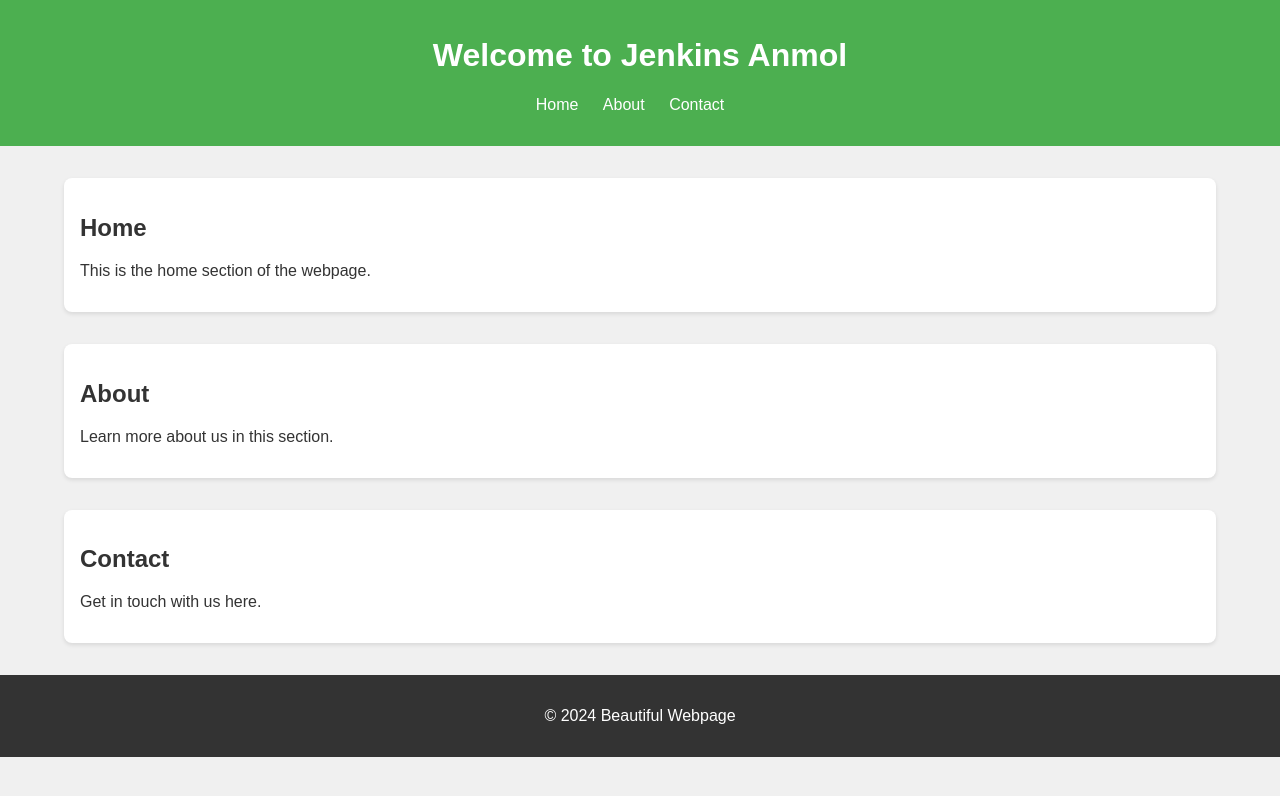
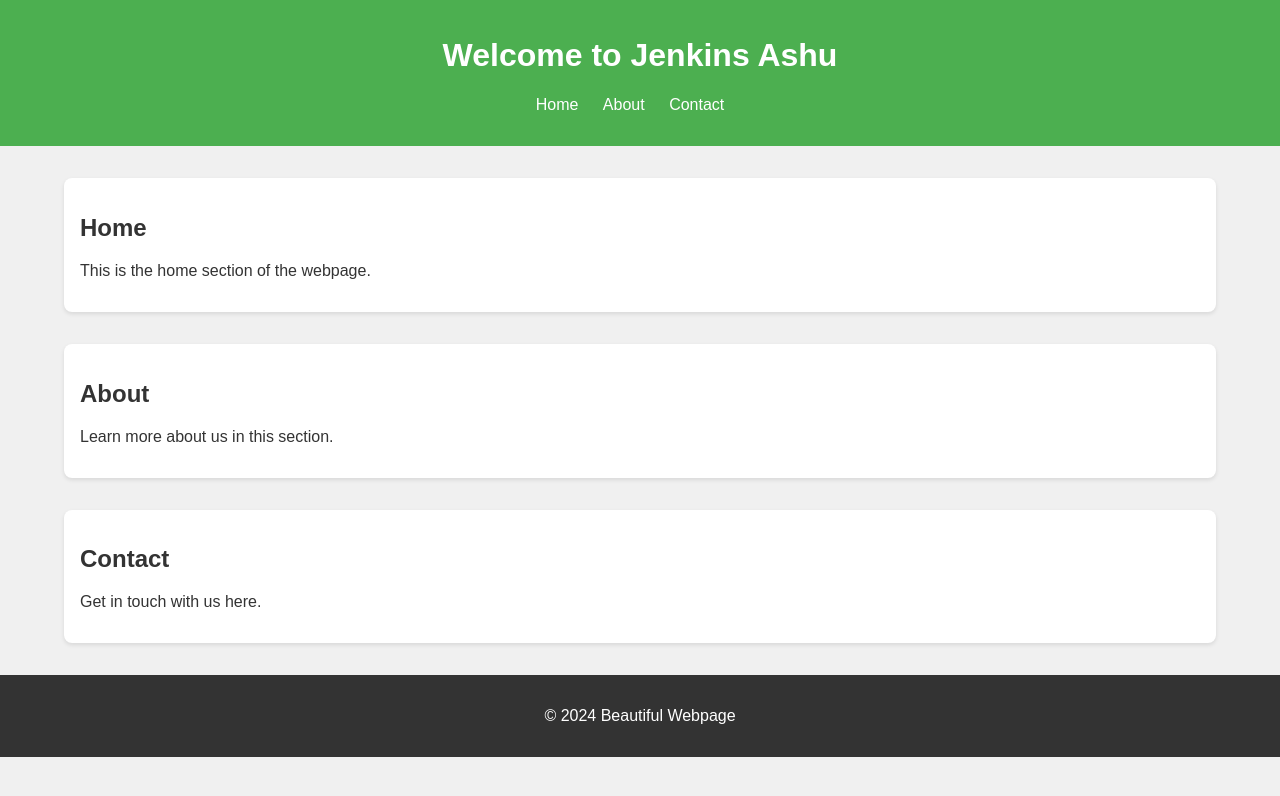
Before and after one commit to ashu-gfx/jenkins, a plain HTML site: page index.html in a window 1280 px wide. Drawn offline with Linux system fonts and the light colour scheme.

Commit message:
Update index.html

```diff
--- a/index.html
+++ b/index.html
@@ -51,7 +51,7 @@
 </head>
 <body>
     <header>
-        <h1>Welcome to Jenkins Anmol</h1>
+        <h1>Welcome to Jenkins Ashu</h1>
         <nav>
             <ul>
                 <li><a href="#home">Home</a></li>
```
